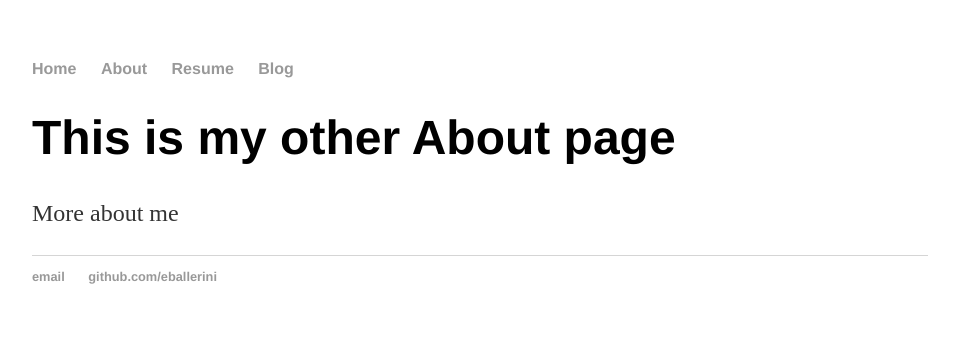
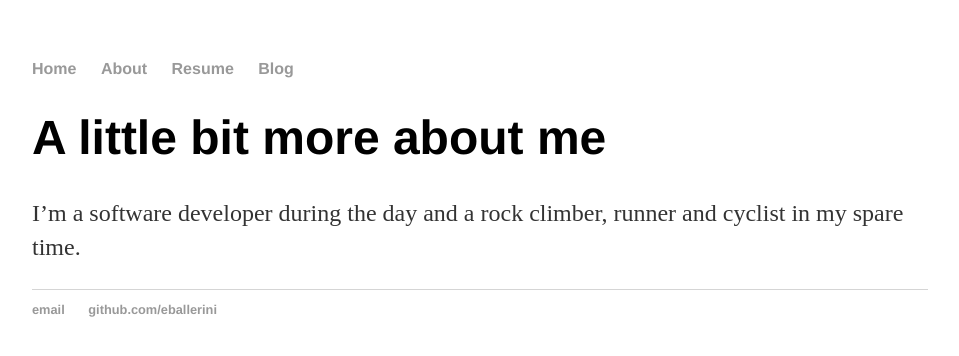
Before and after one commit to eballerini/eballerini.github.io, a Jekyll site: the page built from about/index.md, in a window 1280 px wide. Shown: the top 356 px of the page, without its empty margins (160-1119 px from the left). Built offline with Jekyll 4.4.1, drawn with Linux system fonts in a browser that asks for light colours.

Commit message:
update about page

```diff
--- a/about/index.md
+++ b/about/index.md
@@ -2,6 +2,6 @@
 layout: default
 title: About Emmanuel Ballerini
 ---
-# This is my other About page
+# A little bit more about me
 
-More about me
+I'm a software developer during the day and a rock climber, runner and cyclist in my spare time.
```
